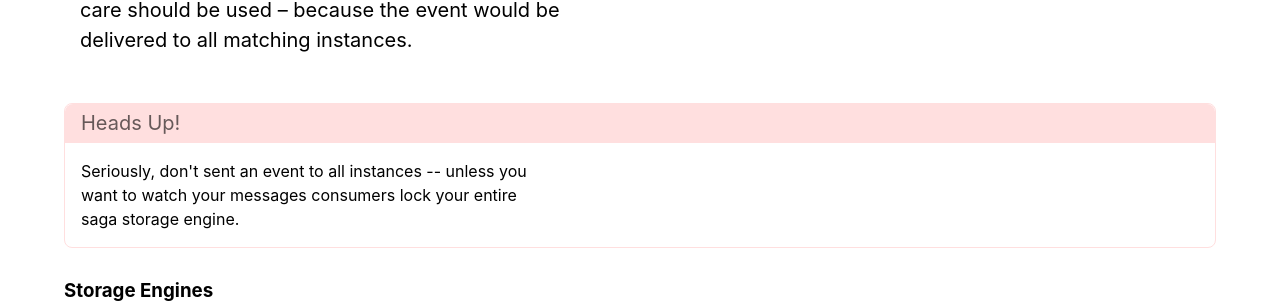
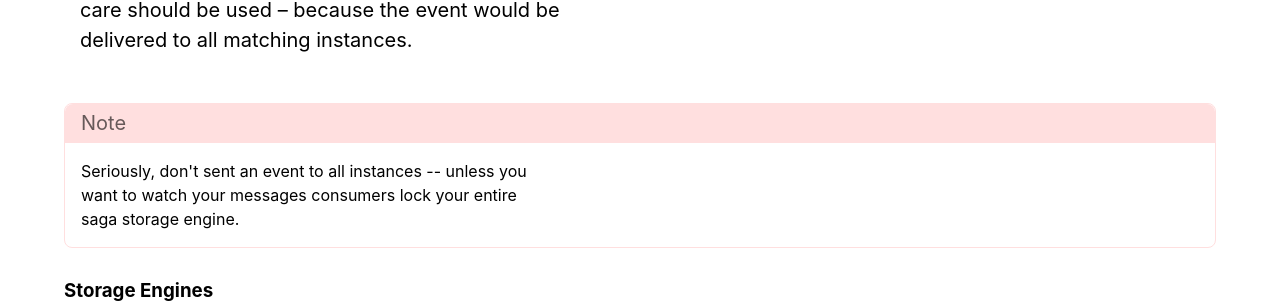
Before and after one commit to MassTransit/masstransit.github.io, a Jekyll site: the page built from _usecases/sagas.md, in a window 1280 px wide and 900 px high, scrolled down 14120 px. Shown: the part 149-454 px from the top of the window. Built offline with Jekyll 4.4.1, drawn with Linux system fonts in a browser that asks for light colours; nearby versions of some CDN libraries.

Commit message:
remove tags

```diff
--- a/_usecases/sagas.md
+++ b/_usecases/sagas.md
@@ -84,9 +84,14 @@ For each state machine that is defined, it is expected that there will be at lea
 In Automatonymous, state is separate from behavior, allowing many instances to be managed using
 a single state machine.
 
-{% note %}
+<div class="w100 br3 hidden ba b--lightest-blue mv4">
+<div class="f4 black-60 bg-lightest-blue pv2 ph3 mv0 br3 br--top">Note</div>
+<div class="f5 lh-copy measure pa3">
+
 For some object-oriented purists, this may be causing the hair to raise on the back of your neck. Chill out, it's not the end of the world here. If you have a penchant for encapsulating behavior with data (practices such as domain model, DDD, etc.), recognize that programming language constructs are the only thing in your way here.
-{% endnote %}
+
+</div>
+</div>
 
 ### Tracking State
 
@@ -98,16 +103,26 @@ Behavior is defined using a class that inherits from `MassTransitStateMachine`.
 and the state type associated with the behavior must be specified. This allows the state machine configuration
 to use the state for a better configuration experience.
 
-{% note %}
+<div class="w100 br3 hidden ba b--lightest-blue mv4">
+<div class="f4 black-60 bg-lightest-blue pv2 ph3 mv0 br3 br--top">Note</div>
+<div class="f5 lh-copy measure pa3">
+
 It also makes Intellisense work better.
-{% endnote %}
+
+</div>
+</div>
 
 States are defined in the state machine as properties. They are initialized by default, so there is no need
 to declare them explicitly unless they are somehow special, such as a Substate or Superstate.
 
-{% note %}
+<div class="w100 br3 hidden ba b--lightest-blue mv4">
+<div class="f4 black-60 bg-lightest-blue pv2 ph3 mv0 br3 br--top">Note</div>
+<div class="f5 lh-copy measure pa3">
+
 Configuration of a state machine is done using an internal DSL, using an approach known as Object Scoping, and is explained in Martin Fowler's Domain Specific Languages book.
-{% endnote %}
+
+</div>
+</div>
 
 ### Creating Instances
 
@@ -183,9 +198,14 @@ The following code will require installing a few NuGet dependencies.
 To define a state machine saga, create a class that inherits from `MassTransitStateMachine`. The `MassTransit.Automatonymous` NuGet package
 must be referenced.
 
-{% note %}
+<div class="w100 br3 hidden ba b--lightest-blue mv4">
+<div class="f4 black-60 bg-lightest-blue pv2 ph3 mv0 br3 br--top">Note</div>
+<div class="f5 lh-copy measure pa3">
+
 This section is written using the shopping cart sample, which is [hosted on GitHub](https://github.com/MassTransit/Sample-ShoppingWeb).
-{% endnote %}
+
+</div>
+</div>
 
 {% highlight C# %}
     public class ShoppingCartStateMachine :
@@ -381,9 +401,14 @@ CompositeEvent(() => OrderReady, x => x.OrderReadyStatus, PaymentApproved, Stock
 
 Once both events have been delivered to the state machine, the third event, *OrderReady*, will be triggered.
 
-{% note %}
+<div class="w100 br3 hidden ba b--lightest-blue mv4">
+<div class="f4 black-60 bg-lightest-blue pv2 ph3 mv0 br3 br--top">Note</div>
+<div class="f5 lh-copy measure pa3">
+
 The order of events being declared can impact the order in which they execute. Therefore, it is best to declare composite events at the end of the state machine declaration, after all other events and behaviors are declared. That way, the composite events will be raised *after* the dependent event behaviors.
-{% endnote %}
+
+</div>
+</div>
 
 ## Persisting Saga Instances
 
@@ -394,9 +419,15 @@ Sagas are stateful event-based message consumers -- they retain state. Therefore
 
 Saga instances are identified by a unique identifier (`Guid`), represented by the `CorrelationId` on the saga instance. Events are correlated to the saga instance using either the unique identifier, or alternatively using an expression that correlates properties on the saga instance to each event. If the `CorrelationId` is used, it's always a one-to-one match, either the saga already exists, or it's a new saga instance. With a correlation expression, the expression might match to more than one saga instance, so care should be used -- because the event would be delivered to all matching instances.
 
-{% danger %}
+<div class="w100 br3 hidden ba b--washed-red mv4">
+<div class="f4 black-60 bg-washed-red pv2 ph3 mv0 br3 br--top">Note</div>
+<div class="f5 lh-copy measure pa3">
+
+
 Seriously, don't sent an event to all instances -- unless you want to watch your messages consumers lock your entire saga storage engine.
-{% enddanger %}
+
+</div>
+</div>
 
 ### Storage Engines
 
```
Also changed, not shown: _usecases/courier.md (+20 -6 lines).
